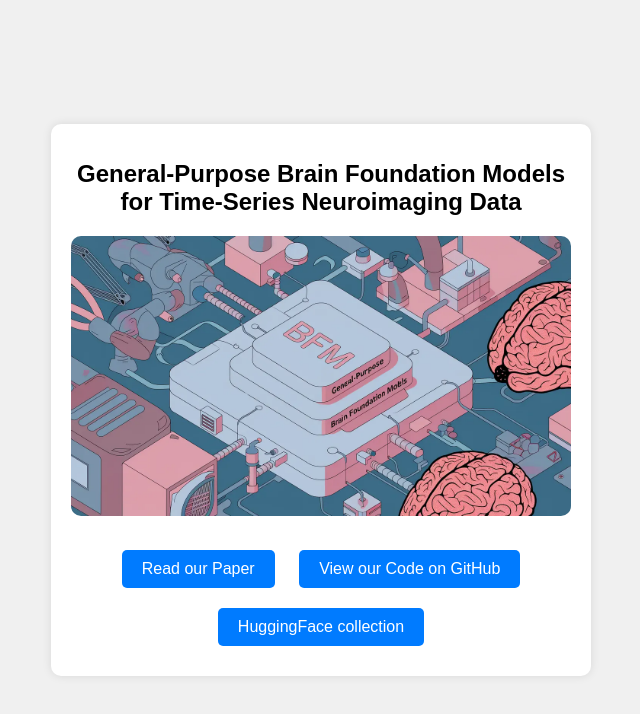
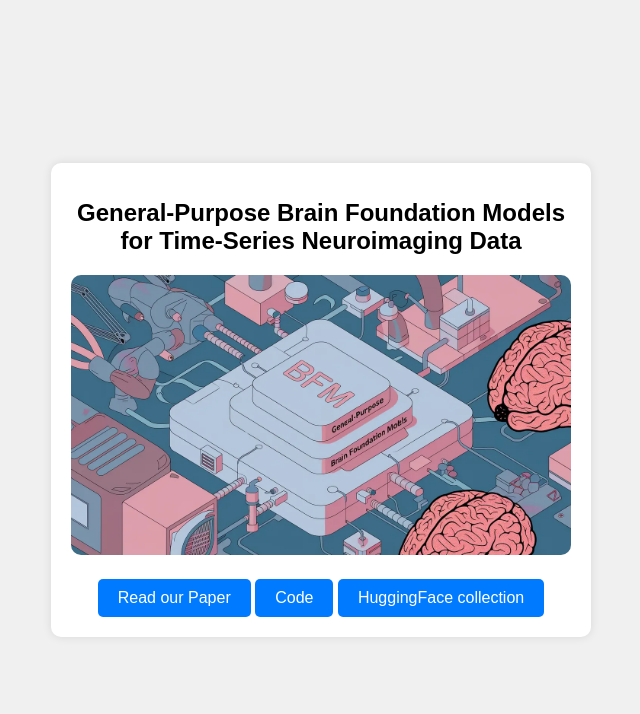
Before and after one commit to MohammadJavadD/old_homepage, a plain HTML site: page links/bfm2024.html in a window 1280 px wide. Shown: the whole page, without its empty margins (319-959 px from the left). Drawn offline with Linux system fonts and the light colour scheme.

Commit message:
'inline '

```diff
--- a/links/bfm2024.html
+++ b/links/bfm2024.html
@@ -12,7 +12,7 @@
         <img src="BFM_visAbs.jpg" alt="Research Photo" class="responsive-img">
         <div class="links">
             <a href="https://openreview.net/forum?id=HwDQH0r37I" target="_blank">Read our Paper</a>
-            <a href="https://github.com/CERC-AAI/bfm" target="_blank">View our Code on GitHub</a>
+            <a href="https://github.com/CERC-AAI/bfm" target="_blank">Code</a>
             <a href="https://huggingface.co/collections/cerc-aai/bfm-v0-671299ef8a321497c392c52b" target="_blank">HuggingFace collection</a>
         </div>
     </div>
--- a/links/css/styles.css
+++ b/links/css/styles.css
@@ -32,7 +32,7 @@ h1 {
 
 .links a {
     display: inline-block;
-    margin: 10px;
+    /* margin: 10px; */
     padding: 10px 20px;
     background-color: #007BFF;
     color: #fff;
```
